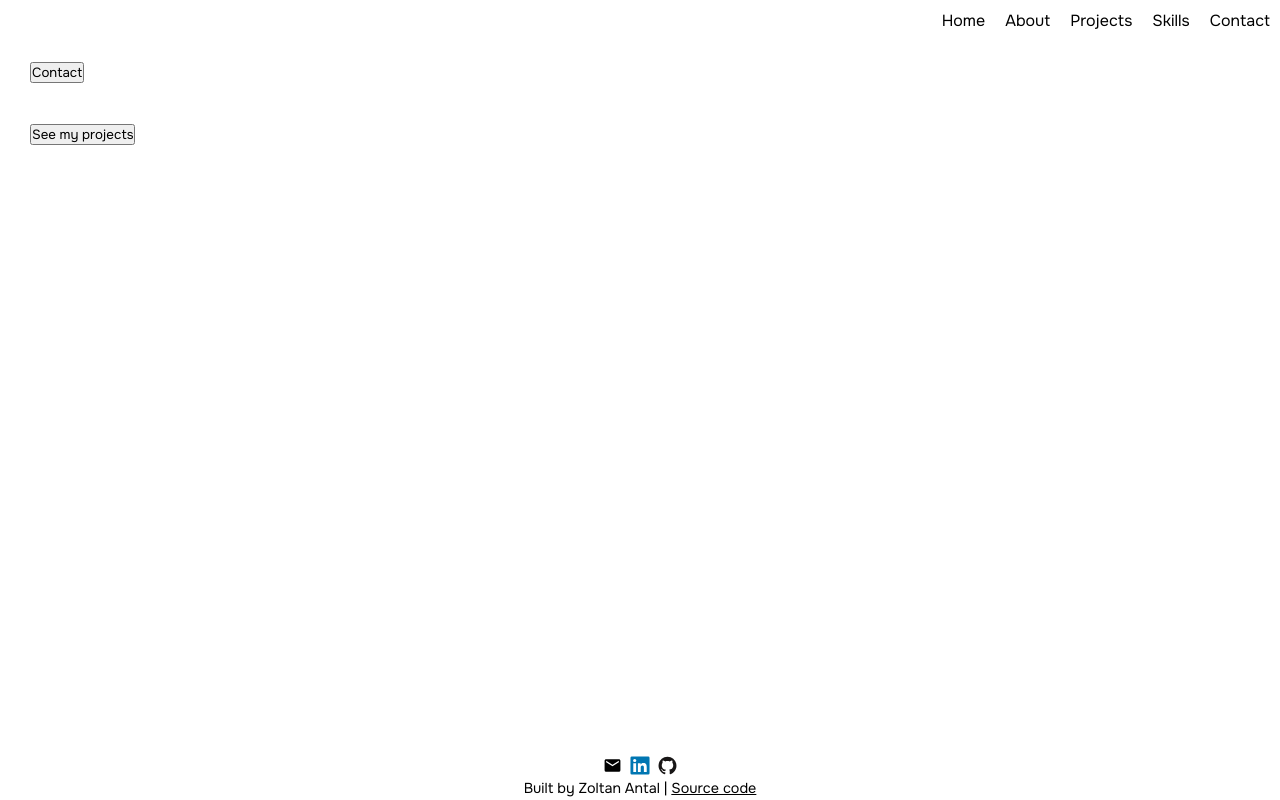
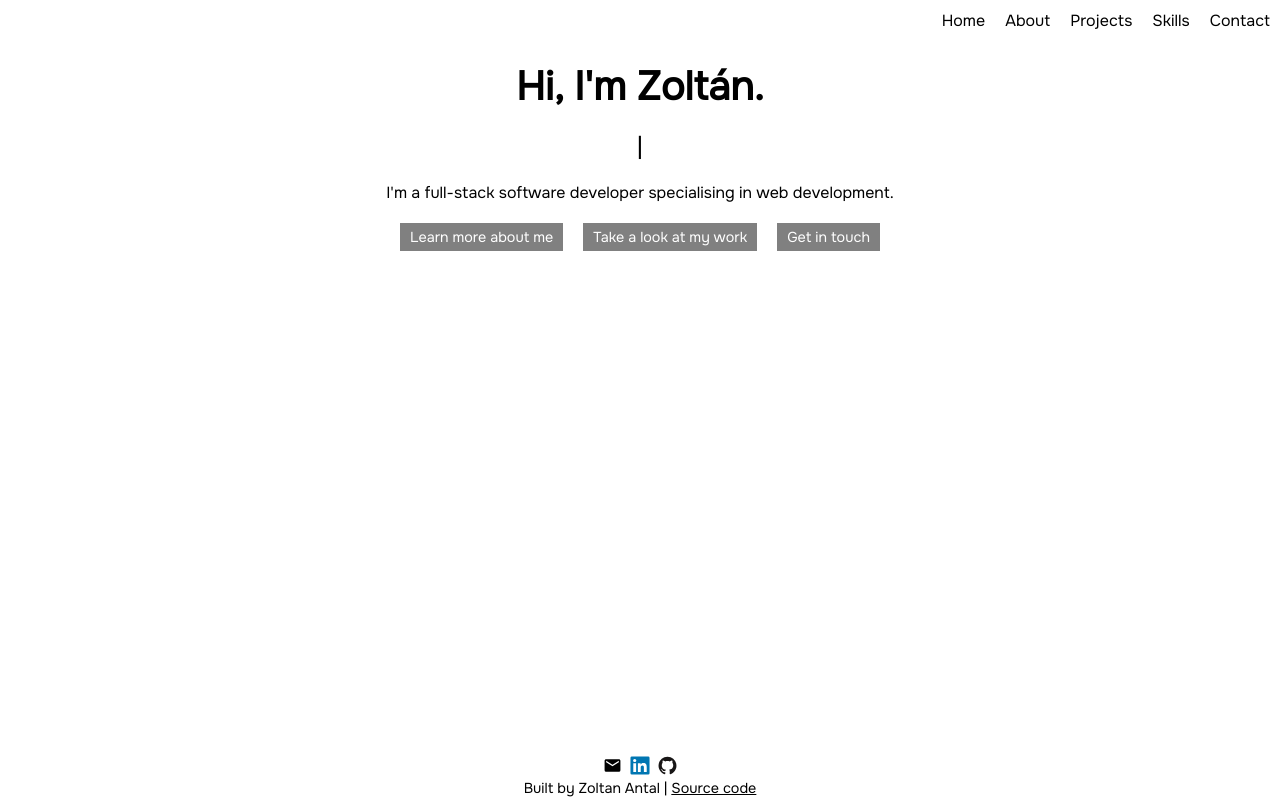
Before and after one commit to zoltan-antal/portfolio-website, a React (Vite) app: page / in a window 1280 px wide. Built offline with nearby package versions, Linux system fonts and the light colour scheme.

Commit message:
Add initial content, layout & styling to Home page

```diff
--- a/src/App.jsx
+++ b/src/App.jsx
@@ -7,9 +7,7 @@ const App = () => {
   return (
     <>
       <Header></Header>
-      <main>
-        <Outlet />
-      </main>
+      <Outlet />
       <Footer></Footer>
     </>
   );
--- a/src/components/About/index.jsx
+++ b/src/components/About/index.jsx
@@ -1,5 +1,26 @@
 const About = () => {
-  return <></>;
+  return (
+    <>
+      {/* <p>
+        Hey there! I&apos;m Zoltan, a full-stack software developer specialising
+        in web development. With a background in Aerospace Engineering I bring a
+        unique blend of analytical thinking and creative problem-solving to
+        every project.
+      </p>
+      <p>
+        My web development toolkit includes React for front-end, ExpressJS for
+        back-end, and MongoDB & PostgreSQL for database management. Whether
+        it&apos;s building engaging user-interfaces or designing scalable
+        backend systems, I&apos;m dedicated to delivering high-quality solutions
+        that exceed expectations.
+      </p>
+      <p>
+        In my free time, I enjoy tackling coding challenges using Python,
+        constantly seeking to hone my problem-solving skills and explore new
+        concepts.
+      </p> */}
+    </>
+  );
 };
 
 export default About;
--- /dev/null
+++ b/src/components/Home/AnimatedWordDisplay.css
@@ -0,0 +1,17 @@
+.animated-word-display {
+  .caret.blinking {
+    animation: blink-caret var(--blink-duration) step-end infinite;
+  }
+}
+
+@keyframes blink-caret {
+
+  from,
+  to {
+    color: transparent;
+  }
+
+  50% {
+    color: black;
+  }
+}
--- /dev/null
+++ b/src/components/Home/AnimatedWordDisplay.jsx
@@ -0,0 +1,88 @@
+import './AnimatedWordDisplay.css';
+import { useState, useEffect, useMemo } from 'react';
+
+const AnimatedWordDisplay = ({ words }) => {
+  const delays = useMemo(
+    () => ({
+      type: 100,
+      delete: 50,
+      typePause: 400,
+      deletePause: 2250,
+      caretBlink: 1000,
+    }),
+    []
+  );
+
+  const [currentWordIndex, setCurrentWordIndex] = useState(0);
+  const [displayedWord, setDisplayedWord] = useState('');
+  const [isDeleting, setIsDeleting] = useState(false);
+  const [charIndex, setCharIndex] = useState(0);
+
+  useEffect(() => {
+    const timer = setTimeout(
+      () => {
+        let newDisplayedWord = displayedWord;
+        let newIndex = charIndex;
+
+        if (isDeleting) {
+          newDisplayedWord = displayedWord.substring(0, charIndex - 1);
+          newIndex -= 1;
+        } else {
+          newDisplayedWord = words[currentWordIndex].substring(
+            0,
+            charIndex + 1
+          );
+          newIndex += 1;
+        }
+
+        setDisplayedWord(newDisplayedWord);
+        setCharIndex(newIndex);
+
+        // Check if word is fully typed or deleted
+        if (!isDeleting && newDisplayedWord === words[currentWordIndex]) {
+          setIsDeleting(true);
+        } else if (isDeleting && newDisplayedWord === '') {
+          setCurrentWordIndex((prevIndex) => (prevIndex + 1) % words.length);
+          setIsDeleting(false);
+        }
+      },
+      // Delays
+      (() => {
+        if (displayedWord === words[currentWordIndex]) {
+          // Before deleting
+          return delays.deletePause;
+        } else if (displayedWord === '') {
+          // Before displaying new word
+          return delays.typePause;
+        } else if (isDeleting) {
+          // When deleting
+          return delays.delete;
+        } else {
+          // When writing
+          return delays.type;
+        }
+      })()
+    );
+
+    // Cleanup
+    return () => {
+      clearTimeout(timer);
+    };
+  }, [displayedWord, charIndex, isDeleting, currentWordIndex, words, delays]);
+
+  return (
+    <div className="animated-word-display">
+      <span className="word">{displayedWord}</span>
+      <span
+        className={`caret${
+          displayedWord === words[currentWordIndex] ? ' blinking' : ''
+        }`}
+        style={{ '--blink-duration': `${delays.caretBlink}ms` }}
+      >
+        |
+      </span>
+    </div>
+  );
+};
+
+export default AnimatedWordDisplay;
--- /dev/null
+++ b/src/components/Home/index.css
@@ -0,0 +1,40 @@
+main.home {
+  display: flex;
+  flex-direction: column;
+  justify-content: flex-start;
+  align-items: center;
+  gap: 20px;
+
+  .greeting {
+    font-size: 2.5rem;
+  }
+
+
+  .animated-word-display {
+    font-size: 1.5rem;
+  }
+
+  .introduction {
+    text-align: left;
+  }
+
+  .links {
+    display: flex;
+    flex-direction: row;
+    justify-content: center;
+    align-items: center;
+    gap: 20px;
+
+    button {
+      padding: 5px 10px;
+      border: none;
+      background-color: grey;
+      color: white;
+      font-size: 0.9rem;
+
+      &:hover {
+        background-color: dimgrey;
+      }
+    }
+  }
+}
--- a/src/components/Home/index.jsx
+++ b/src/components/Home/index.jsx
@@ -1,33 +1,30 @@
+import './index.css';
 import { Link } from 'react-router-dom';
+import AnimatedWordDisplay from './AnimatedWordDisplay';
 
 const Home = () => {
   return (
-    <>
-      {/* <p>
-        Hey there! I&apos;m Zoltan, a full-stack software developer specialising
-        in web development. With a background in Aerospace Engineering I bring a
-        unique blend of analytical thinking and creative problem-solving to
-        every project.
+    <main className="home">
+      <h1 className="greeting">Hi, I&apos;m Zoltán.</h1>
+      <AnimatedWordDisplay
+        words={['Software developer', 'Problem solver', 'Engineer']}
+      />
+      <p className="introduction">
+        I&apos;m a full-stack software developer specialising in web
+        development.
       </p>
-      <p>
-        My web development toolkit includes React for front-end, ExpressJS for
-        back-end, and MongoDB & PostgreSQL for database management. Whether
-        it&apos;s building engaging user-interfaces or designing scalable
-        backend systems, I&apos;m dedicated to delivering high-quality solutions
-        that exceed expectations.
-      </p>
-      <p>
-        In my free time, I enjoy tackling coding challenges using Python,
-        constantly seeking to hone my problem-solving skills and explore new
-        concepts.
-      </p> */}
-      <Link to="/contact">
-        <button>Contact</button>
-      </Link>
-      <Link to="/projects">
-        <button>See my projects</button>
-      </Link>
-    </>
+      <div className="links">
+        <Link to="/about">
+          <button>Learn more about me</button>
+        </Link>
+        <Link to="/projects">
+          <button>Take a look at my work</button>
+        </Link>
+        <Link to="/contact">
+          <button>Get in touch</button>
+        </Link>
+      </div>
+    </main>
   );
 };
 
--- a/src/components/Projects/index.css
+++ b/src/components/Projects/index.css
@@ -1,4 +1,4 @@
-main {
+main.projects {
   display: flex;
   flex-direction: column;
   justify-content: flex-start;
--- a/src/components/Projects/index.jsx
+++ b/src/components/Projects/index.jsx
@@ -91,7 +91,7 @@ const Projects = () => {
   };
 
   return (
-    <>
+    <main className="projects">
       <h1>My Projects</h1>
       <div id="main-projects">
         <h2>Main projects</h2>
@@ -135,7 +135,7 @@ const Projects = () => {
           </div>
         </div>
       </div>
-    </>
+    </main>
   );
 };
 
```
